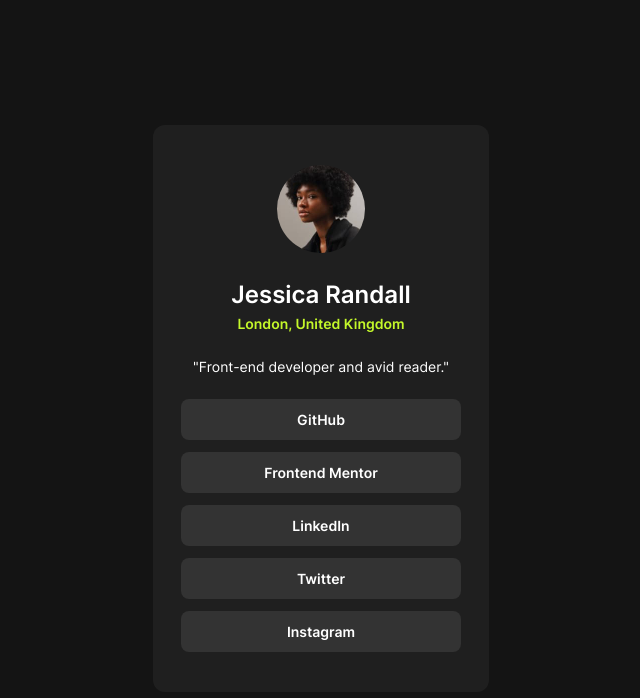
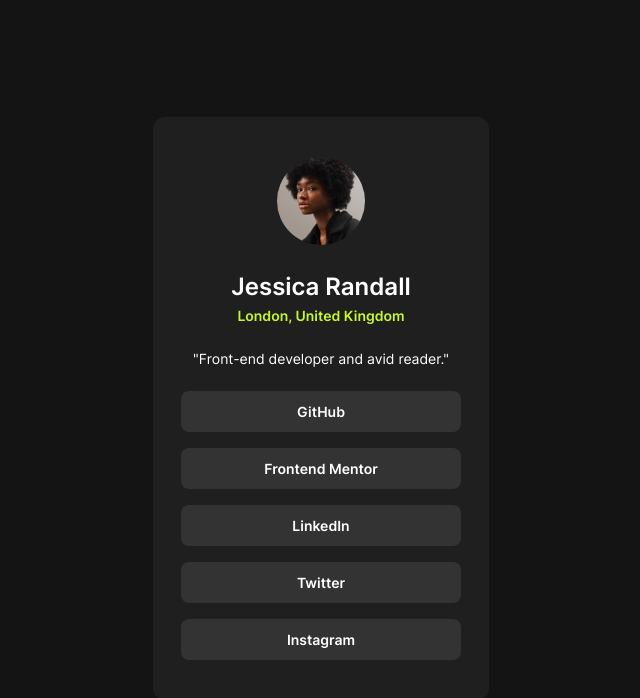
Before and after one commit to mayolito-waje/frontend-mentor_social-links, a plain HTML site: page index.html in a window 1280 px wide. Shown: the whole page, without its empty margins (319-959 px from the left). Drawn offline with Linux system fonts and the light colour scheme.

Commit message:
fix links gap

```diff
--- a/style.css
+++ b/style.css
@@ -70,7 +70,7 @@ body {
     display: grid;
     place-items: center;
     grid-auto-rows: auto;
-    gap: 12px;
+    gap: 16px;
 }
 
 .links > .link {
```
